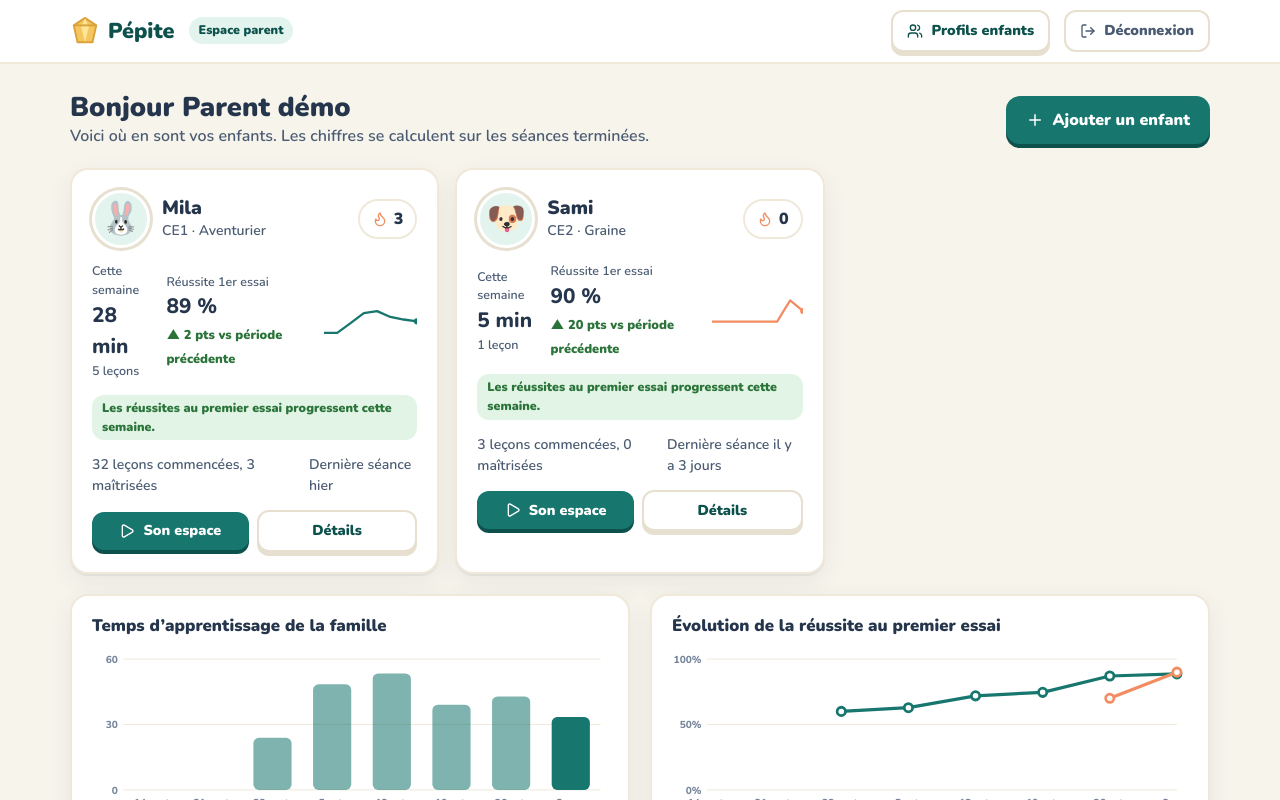
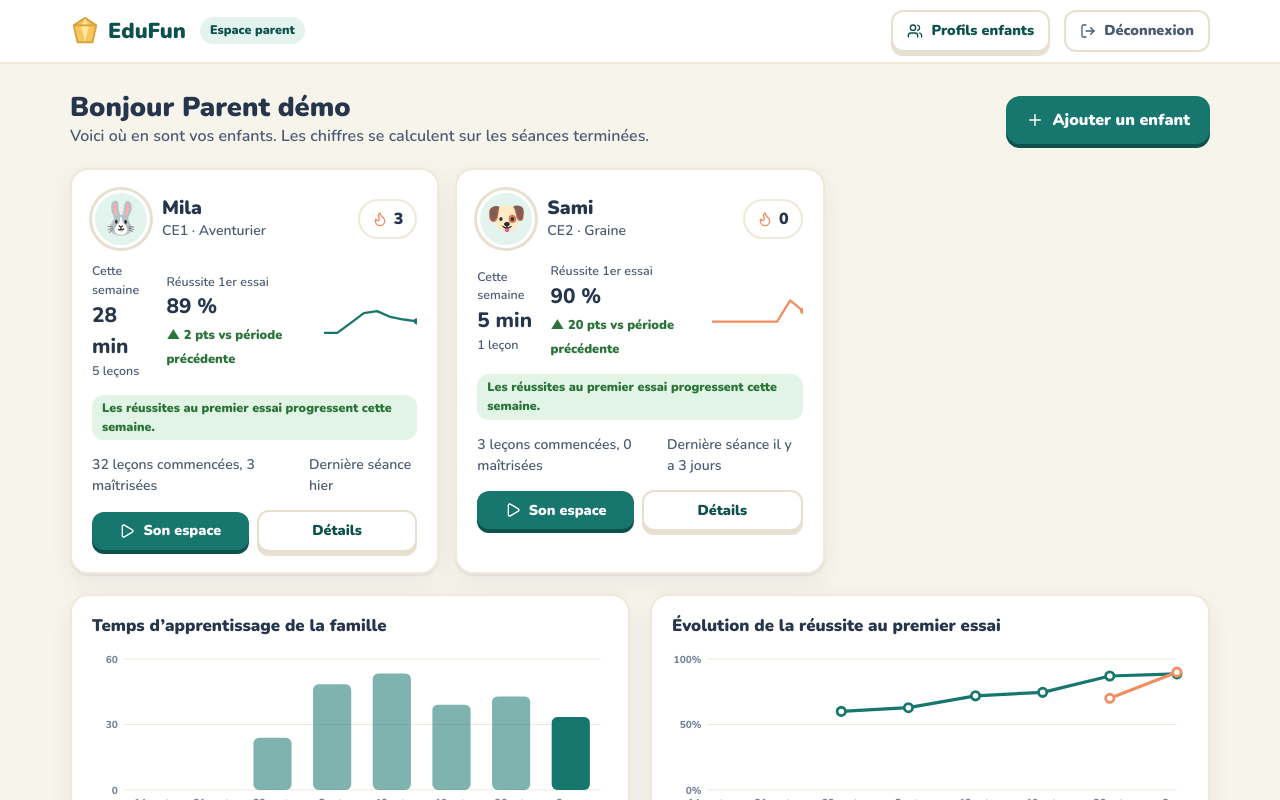
Before and after one commit to edgardreux-jpg/my-project, a React (Vite) app: page / in a window 1280 px wide. Both pictures are taken after a click on the button "Voir une démonstration". Shown: the top 800 px of the page. Built offline with nearby package versions, Linux system fonts and the light colour scheme.

Commit message:
Renommage Pépite en EduFun, logo vers tableau de bord ou accueil
Co-Authored-By: Claude Sonnet 5.5 <noreply@anthropic.com>
Claude-Session: https://claude.ai/code/session_0177XKGszcFA5Cb1ZMorPMqb

```diff
--- a/package.json
+++ b/package.json
@@ -1,5 +1,5 @@
 {
-  "name": "pepite",
+  "name": "edufun",
   "private": true,
   "version": "1.0.0",
   "type": "module",
--- a/src/components/common.tsx
+++ b/src/components/common.tsx
@@ -1,15 +1,18 @@
 import { useEffect, useState, type ReactNode } from 'react'
 import { Link } from 'react-router-dom'
+import { useStore } from '../state/store'
 
-export function Logo({ to = '/' }: { to?: string }) {
+export function Logo({ to }: { to?: string }) {
+  const { mode } = useStore()
+  const dest = to ?? (mode === 'parent' ? '/parent' : mode === 'child' ? '/enfant' : mode === 'locked' ? '/profils' : '/')
   return (
-    <Link to={to} className="logo" aria-label="Pépite, accueil">
+    <Link to={dest} className="logo" aria-label="EduFun, accueil">
       <svg viewBox="0 0 32 32" aria-hidden="true">
         <path d="M16 2 28 10 24 28H8L4 10Z" fill="#F5C65D" stroke="#D9A23A" strokeWidth="2" strokeLinejoin="round" />
         <path d="M16 2 12 12 16 28 20 12Z" fill="#FFE59A" />
         <path d="M4 10h24" stroke="#D9A23A" strokeWidth="2" />
       </svg>
-      Pépite
+      EduFun
     </Link>
   )
 }
--- a/src/lib/progress.ts
+++ b/src/lib/progress.ts
@@ -12,7 +12,7 @@ export const LEVEL_STEPS = [
   { name: 'Explorateur', xp: 200 },
   { name: 'Aventurier', xp: 400 },
   { name: 'Chercheur d’or', xp: 700 },
-  { name: 'Maître des pépites', xp: 1100 },
+  { name: 'Maître EduFun', xp: 1100 },
 ]
 
 export function levelOf(xp: number) {
--- a/src/pages/Landing.tsx
+++ b/src/pages/Landing.tsx
@@ -88,7 +88,7 @@ export default function Landing() {
         <div className="grid2">
           <div className="col">
             <div className="feat"><div className="ic"><LC size={24} /></div><h3>L’évolution, semaine après semaine</h3><p className="muted">Temps passé, réussite au premier essai, jours actifs, comparés à la période précédente.</p></div>
-            <div className="feat"><div className="ic">🎯</div><h3>Les notions à consolider</h3><p className="muted">Pépite repère les thèmes où l’enfant bute, pour l’aider au bon moment.</p></div>
+            <div className="feat"><div className="ic">🎯</div><h3>Les notions à consolider</h3><p className="muted">EduFun repère les thèmes où l’enfant bute, pour l’aider au bon moment.</p></div>
             <div className="feat"><div className="ic">🛡️</div><h3>Vous gardez la main</h3><p className="muted">Matières visibles, objectif du jour, pauses, leçons proposées, export et suppression des données.</p></div>
           </div>
           <div className="card"><h3>Ce que vous verrez</h3>
@@ -118,7 +118,7 @@ export default function Landing() {
         <h2 className="h-lg mb16">Questions fréquentes</h2>
         <details><summary>Quelles données sont collectées ?</summary><p>Un prénom ou pseudo, une classe et la progression dans les leçons. Dans cette version, tout est conservé sur l’appareil, rien n’est transmis.</p></details>
         <details><summary>Mon enfant peut-il accéder à l’espace parent ?</summary><p>Non sans le mot de passe du compte. Le profil enfant s’ouvre avec un code secret à 4 chiffres.</p></details>
-        <details><summary>Est-ce conforme aux programmes ?</summary><p>Les leçons suivent les thèmes des programmes officiels de l’élémentaire. Pépite est un complément et ne remplace pas l’école ni une évaluation.</p></details>
+        <details><summary>Est-ce conforme aux programmes ?</summary><p>Les leçons suivent les thèmes des programmes officiels de l’élémentaire. EduFun est un complément et ne remplace pas l’école ni une évaluation.</p></details>
         <details><summary>Que se passe-t-il si mon enfant se trompe ?</summary><p>Il reçoit un indice et une seconde chance. S’il se trompe encore, l’explication s’affiche et l’exercice revient plus tard.</p></details>
         <details><summary>Peut-on suivre plusieurs enfants ?</summary><p>Oui, avec un profil par enfant et une vue d’ensemble pour la famille.</p></details>
         <details><summary>Les données sont-elles synchronisées entre appareils ?</summary><p>Pas encore. Elles restent sur l’appareil utilisé. Vous pouvez exporter la progression d’un enfant.</p></details>
@@ -126,7 +126,7 @@ export default function Landing() {
 
       <footer className="footer"><div className="in">
         <div className="row wrap" style={{ alignItems: 'flex-start' }}>
-          <div className="grow"><b style={{ color: '#fff', fontSize: '1.2rem' }}>Pépite</b><p className="small mt8">Une plateforme éducative pour les enfants du CE1 au CM2.</p></div>
+          <div className="grow"><b style={{ color: '#fff', fontSize: '1.2rem' }}>EduFun</b><p className="small mt8">Une plateforme éducative pour les enfants du CE1 au CM2.</p></div>
           <div style={{ maxWidth: 420 }}><b style={{ color: '#fff' }}>Sources officielles</b>
             <ul className="small" style={{ paddingLeft: 18 }}>{Object.values(SOURCES).slice(0, 5).map(s => <li key={s.url}><a href={s.url} target="_blank" rel="noreferrer">{s.title}</a></li>)}</ul>
             <Link to="/confidentialite" style={{ color: '#fff' }}>Confidentialité et toutes les sources</Link></div>
--- a/src/pages/Privacy.tsx
+++ b/src/pages/Privacy.tsx
@@ -9,13 +9,13 @@ export default function Privacy() {
       <main className="section"><div className="in col gap20" style={{ maxWidth: 760 }}>
         <h1 className="h-lg">Confidentialité et programmes</h1>
         <div className="card col"><h3>Les données de vos enfants</h3>
-          <p>Pépite ne demande qu’un prénom ou un pseudo, une classe et un code secret. Pas de nom de famille, pas de photo, pas de publicité, pas de suivi à des fins commerciales.</p>
+          <p>EduFun ne demande qu’un prénom ou un pseudo, une classe et un code secret. Pas de nom de famille, pas de photo, pas de publicité, pas de suivi à des fins commerciales.</p>
           <p>Dans cette version, toutes les données (compte, profils, progression) sont enregistrées dans le navigateur de cet appareil. Elles ne sont envoyées nulle part. Vous pouvez exporter ou supprimer le profil d’un enfant depuis l’espace parent.</p>
           <p>Le mot de passe parent est transformé par une empreinte (SHA-256 salée) avant d’être enregistré sur l’appareil. Un hébergement avec synchronisation entre appareils est prévu : il fera l’objet d’une information claire avant toute activation.</p></div>
         <div className="card col"><h3>Un usage sain</h3>
           <p>L’XP quotidien est plafonné, un rappel de pause est proposé, et aucune notification ne pousse l’enfant à revenir. Les séries disposent de gels pour ne pas pénaliser une absence.</p></div>
         <div className="card col"><h3>Programmes officiels</h3>
-          <p>Les leçons s’appuient sur les programmes de l’école élémentaire publiés par l’Éducation nationale. Pépite est un complément ludique et ne remplace pas l’enseignement de l’école ni une évaluation officielle.</p>
+          <p>Les leçons s’appuient sur les programmes de l’école élémentaire publiés par l’Éducation nationale. EduFun est un complément ludique et ne remplace pas l’enseignement de l’école ni une évaluation officielle.</p>
           <ul>{Object.values(SOURCES).map(s => <li key={s.url}><a href={s.url} target="_blank" rel="noreferrer">{s.title}</a></li>)}</ul></div>
       </div></main>
     </div>
--- a/src/pages/child/ChildShell.tsx
+++ b/src/pages/child/ChildShell.tsx
@@ -2,7 +2,7 @@ import { useEffect, useState } from 'react'
 import { NavLink, Navigate, Outlet, useNavigate } from 'react-router-dom'
 import { Home, Gift, UserRound, Map as MapIcon, Lock, Users } from 'lucide-react'
 import { useStore } from '../../state/store'
-import { Avatar, Modal, Toast } from '../../components/common'
+import { Avatar, Logo, Modal, Toast } from '../../components/common'
 
 export default function ChildShell() {
   const { child, mode, leaveChild, account, switchProfile, loading } = useStore()
@@ -43,6 +43,7 @@ export default function ChildShell() {
   return (
     <div className="cshell">
       <aside className="side">
+        <div style={{ padding: '4px 8px 12px' }}><Logo /></div>
         <div className="row" style={{ padding: '4px 8px 14px' }}>
           <Avatar emoji={child.avatar} frame={child.frame} size={46} />
           <div><b>{child.nickname}</b><div className="tiny muted">{child.grade.toUpperCase()}</div></div>
--- a/src/pages/parent/ChildDetail.tsx
+++ b/src/pages/parent/ChildDetail.tsx
@@ -193,7 +193,7 @@ function Settings({ child, set, onDelete }: { child: Child; set: (fn: (c: Child)
   const subs = subjectsOf(child.grade)
   const exportJson = () => {
     const blob = new Blob([JSON.stringify(child, null, 2)], { type: 'application/json' })
-    const a = document.createElement('a'); a.href = URL.createObjectURL(blob); a.download = `pepite-${child.nickname}.json`; a.click()
+    const a = document.createElement('a'); a.href = URL.createObjectURL(blob); a.download = `edufun-${child.nickname}.json`; a.click()
     URL.revokeObjectURL(a.href)
   }
   return (
--- a/src/pages/parent/Dashboard.tsx
+++ b/src/pages/parent/Dashboard.tsx
@@ -140,7 +140,7 @@ export default function Dashboard() {
           </section>
         </>
       )}
-      <p className="tiny muted">Pépite suit la progression de l’enfant dans les leçons. Il ne s’agit ni d’une évaluation officielle ni d’une note scolaire.</p>
+      <p className="tiny muted">EduFun suit la progression de l’enfant dans les leçons. Il ne s’agit ni d’une évaluation officielle ni d’une note scolaire.</p>
       {add && <AddChildModal onClose={() => setAdd(false)} />}
     </div>
   )
```
Also changed, not shown: index.html (+2 -2 lines), 2 other files (tests, documents, lock files or other folders).
